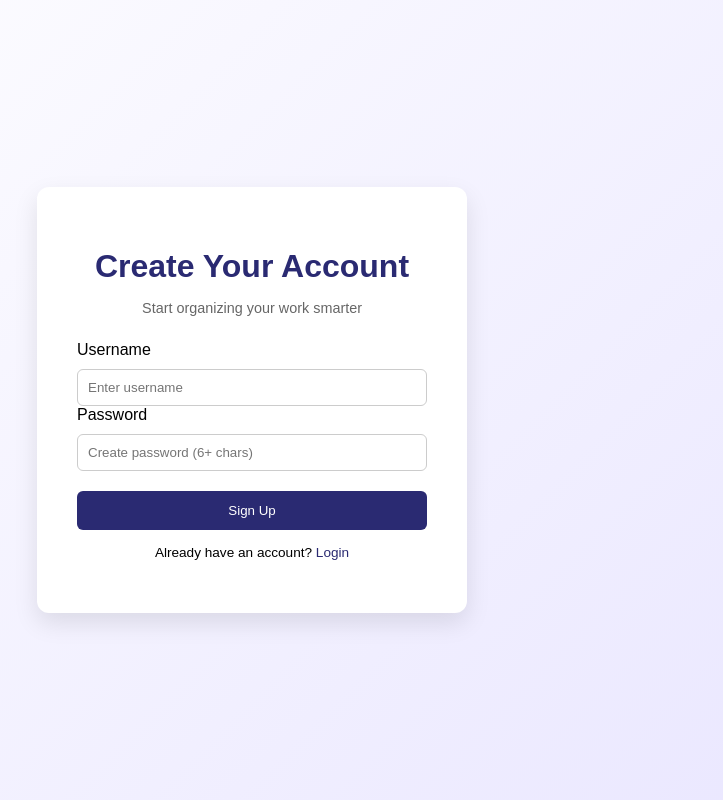
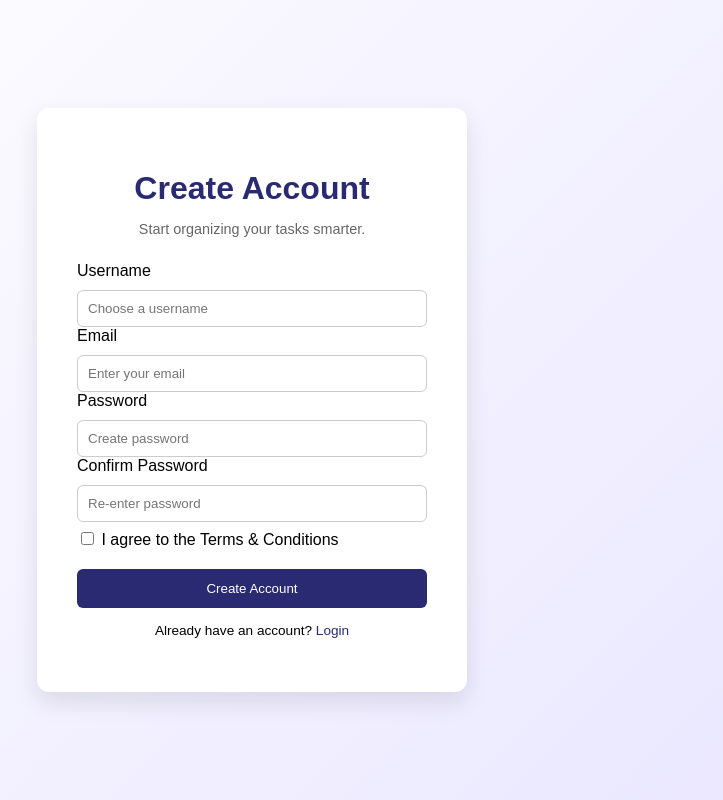
Before and after one commit to CoolCoderAran/smart_planner, a Flask app: page /signup in a window 1280 px wide. Shown: the whole page, without its empty margins (388-1111 px from the left). Run offline with Flask 3, Linux system fonts and the light colour scheme.

Commit message:
Update signup.html

```diff
--- a/templates/signup.html
+++ b/templates/signup.html
@@ -9,23 +9,52 @@
 
     <div class="auth-container">
 
-        <h1 class="auth-title">Create Your Account</h1>
-        <p class="auth-subtitle">Start organizing your work smarter</p>
+        <h1 class="auth-title">Create Account</h1>
+
+        <p class="auth-subtitle">
+            Start organizing your tasks smarter.
+        </p>
 
         <form action="/signup" method="POST" class="auth-form">
 
             <label>Username</label>
-            <input type="text" name="username" placeholder="Enter username" required>
+            <input type="text"
+                   name="username"
+                   placeholder="Choose a username"
+                   required>
+
+            <label>Email</label>
+            <input type="email"
+                   name="email"
+                   placeholder="Enter your email"
+                   required>
 
             <label>Password</label>
-            <input type="password" name="password" placeholder="Create password (6+ chars)" required>
+            <input type="password"
+                   name="password"
+                   placeholder="Create password"
+                   required>
 
-            <button type="submit" class="auth-btn">Sign Up</button>
+            <label>Confirm Password</label>
+            <input type="password"
+                   name="confirm_password"
+                   placeholder="Re-enter password"
+                   required>
+
+            <div class="terms-box">
+                <input type="checkbox" required>
+                <span>I agree to the Terms & Conditions</span>
+            </div>
+
+            <button type="submit" class="auth-btn">
+                Create Account
+            </button>
 
         </form>
 
         <p class="auth-footer">
-            Already have an account? <a href="/login">Login</a>
+            Already have an account?
+            <a href="/login">Login</a>
         </p>
 
     </div>
```
